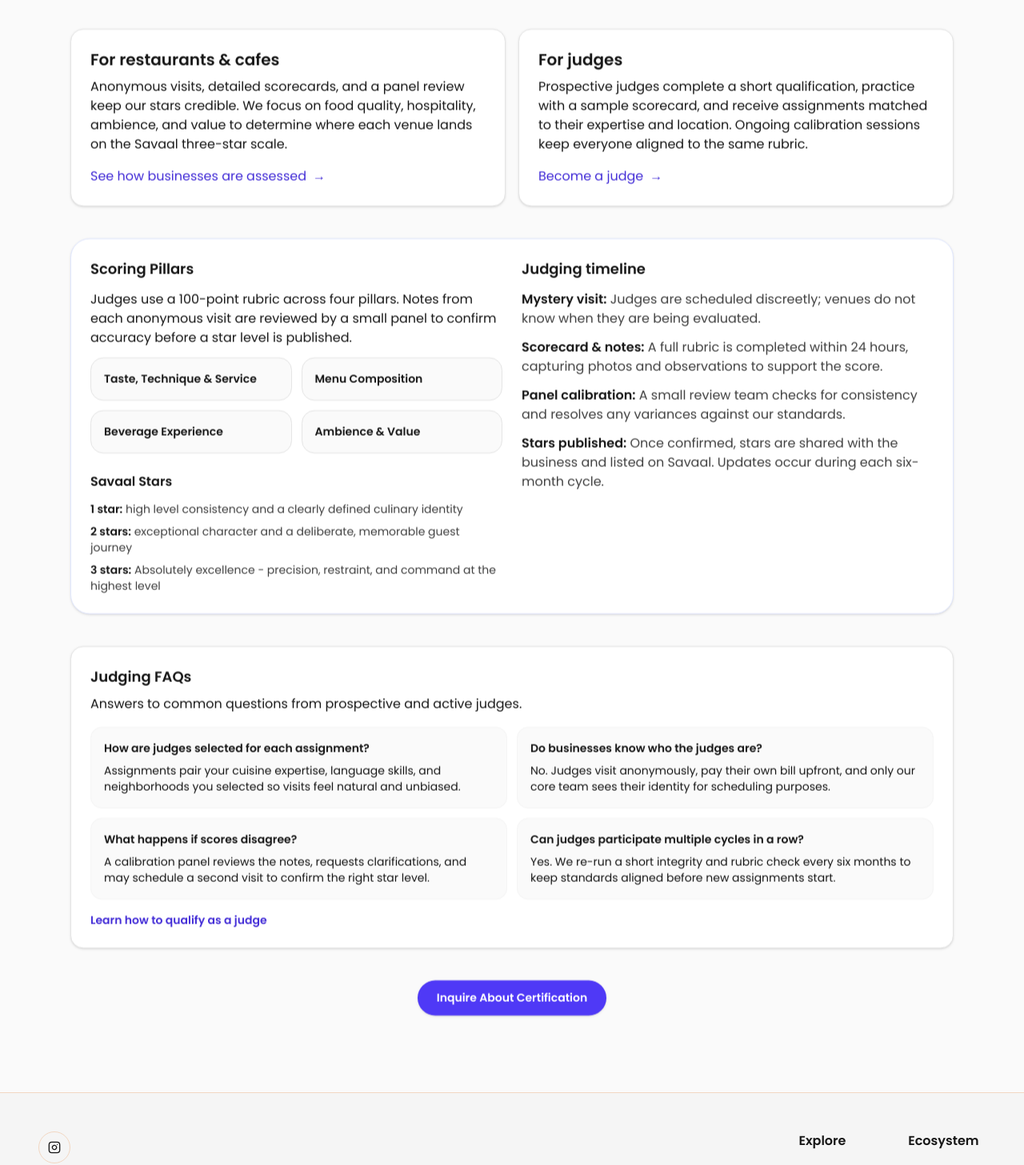
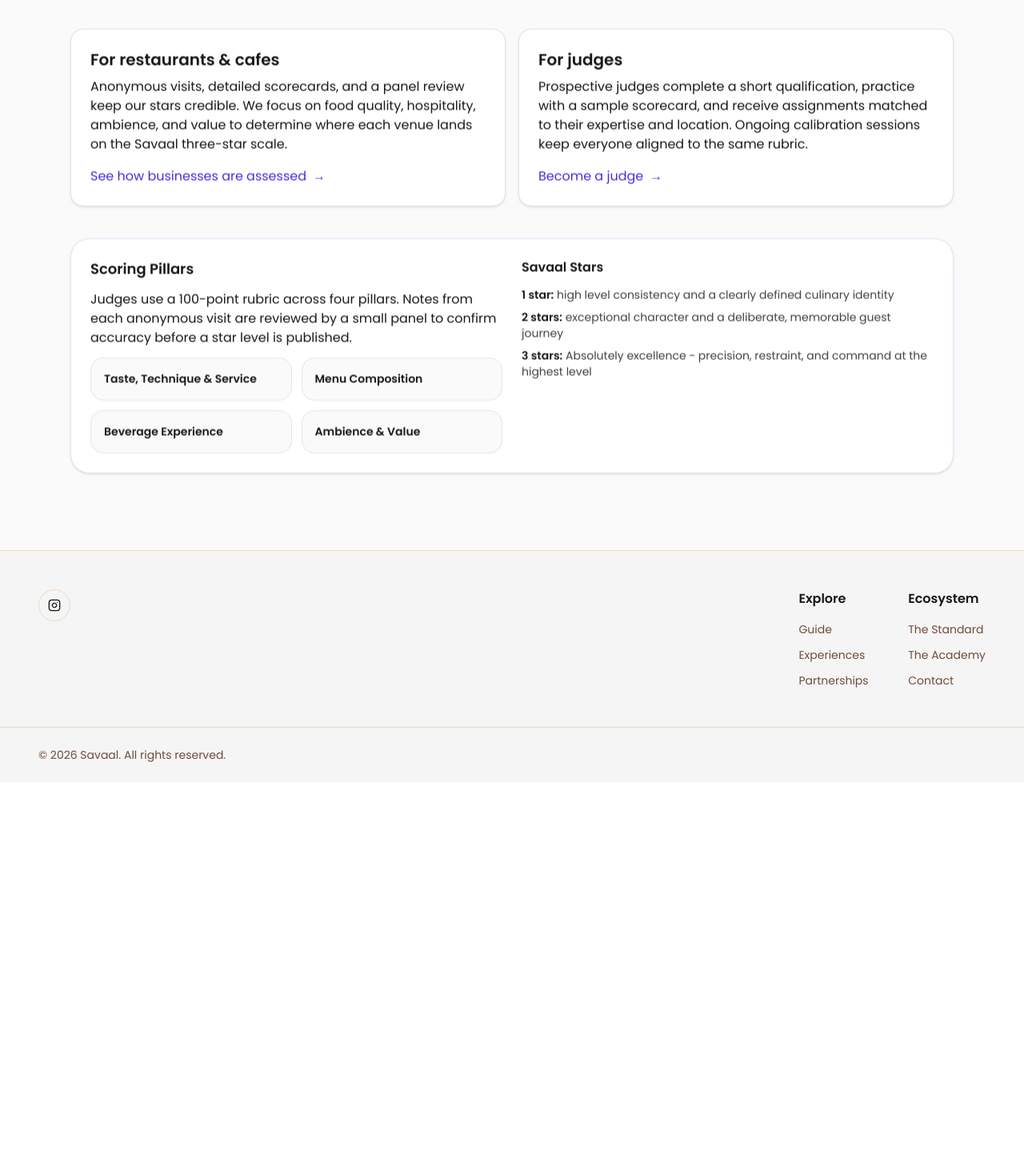
Before and after one commit to LayerSyncAi/savaal, a Next.js app: page /judging in a window 1280 px wide. Shown: the part 352-1809 px from the top of the page at 80% size. After the commit the page ends 1330 px from the top, so only its background shows below. Built offline with nearby package versions, Linux system fonts and the light colour scheme.

Commit message:
Updated judging page

```diff
--- a/app/judging/page.tsx
+++ b/app/judging/page.tsx
@@ -102,7 +102,9 @@ export default function JudgingPage() {
               </ol>
             </div>
 
-            <div className="space-y-3">
+
+          </div>
+ <div className="space-y-3">
               <h4 className="text-base font-semibold text-neutral-900">Savaal Stars</h4>
               <ul className="space-y-2 text-sm text-neutral-700">
                 <li>
@@ -119,9 +121,7 @@ export default function JudgingPage() {
                 </li>
               </ul>
             </div>
-          </div>
-
-          <div className="space-y-3">
+          {/* <div className="space-y-3">
             <h3 className="text-lg font-semibold text-neutral-900">Judging timeline</h3>
             <ul className="space-y-3 text-neutral-700">
               <li>
@@ -145,10 +145,10 @@ export default function JudgingPage() {
                 Savaal. Updates occur during each six-month cycle.
               </li>
             </ul>
-          </div>
+          </div> */}
         </div>
 
-        <div id="faq" className="grid gap-4 rounded-2xl border border-neutral-200 bg-white p-6 shadow-sm">
+        {/* <div id="faq" className="grid gap-4 rounded-2xl border border-neutral-200 bg-white p-6 shadow-sm">
           <div className="space-y-2">
             <h3 className="text-lg font-semibold text-neutral-900">Judging FAQs</h3>
             <p className="text-neutral-700">Answers to common questions from prospective and active judges.</p>
@@ -176,7 +176,7 @@ export default function JudgingPage() {
           >
             Inquire About Certification
           </Link>
-        </div>
+        </div> */}
       </section>
     </div>
   );
```
